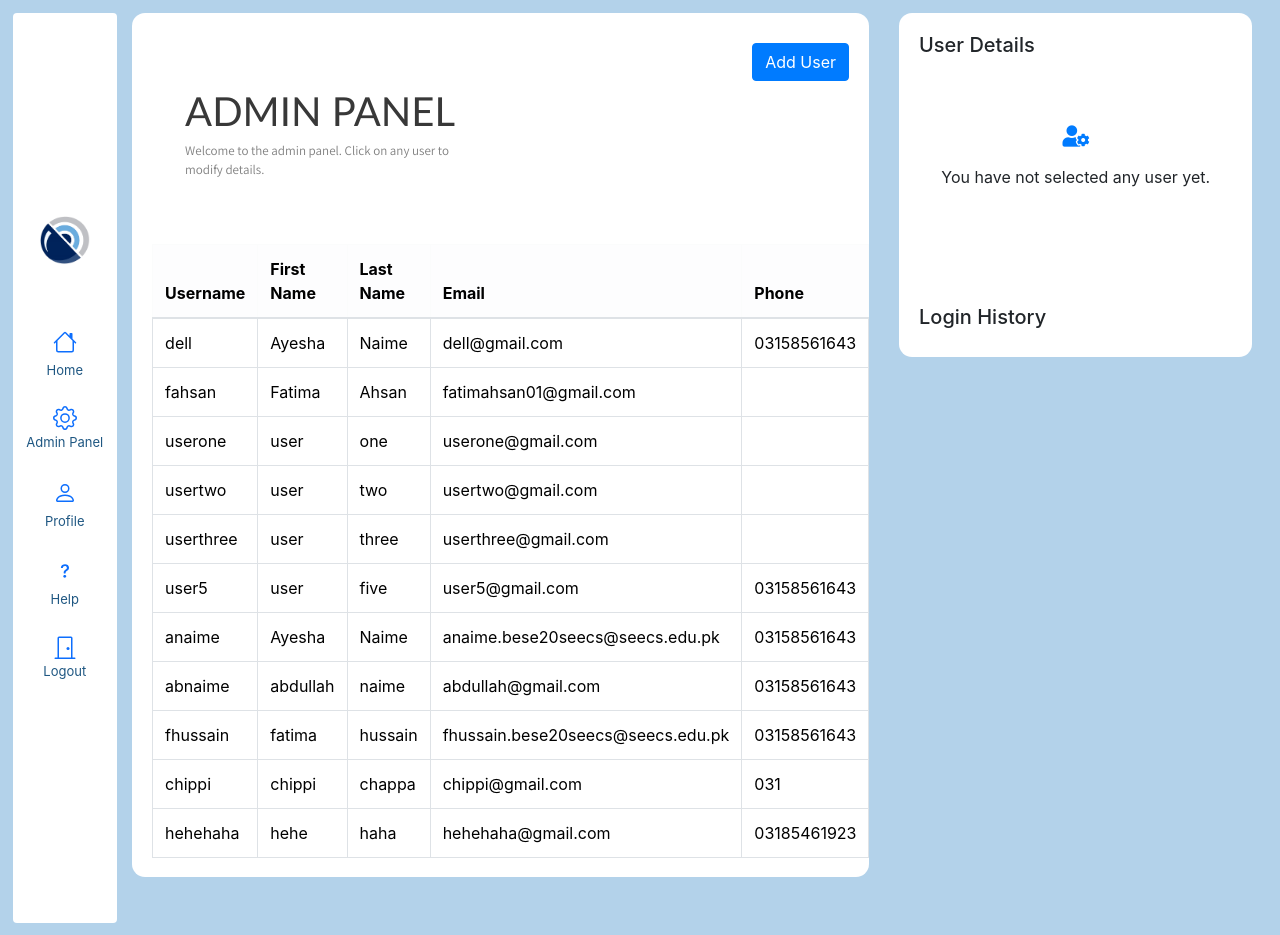
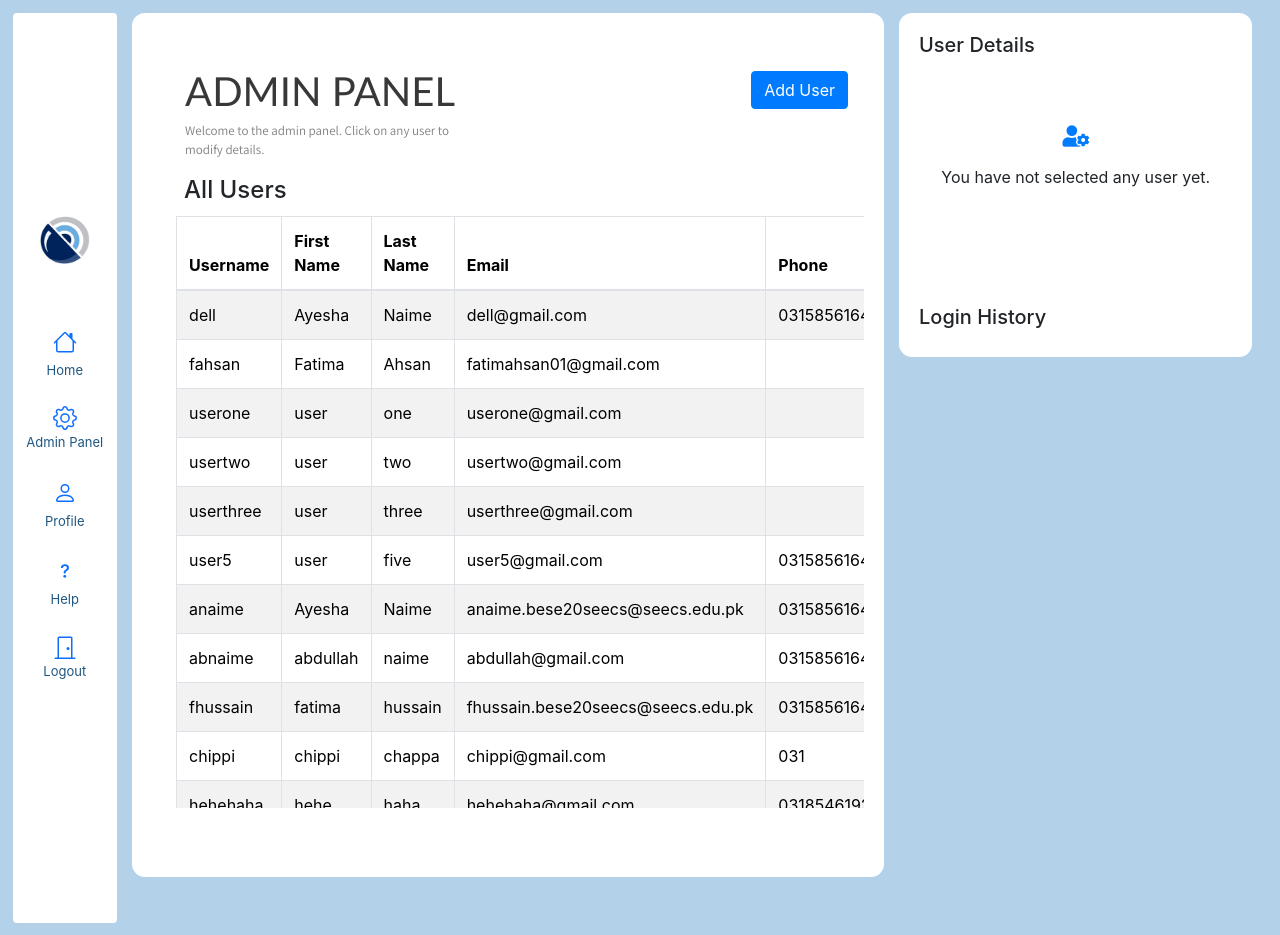
Before and after one commit to AyeshaNaime003/DisasterWatch, a Django app: page /admin-panel/ in a window 1280 px wide. Run offline with Django 4.2, Linux system fonts and the light colour scheme; a user stored in the database is signed in; data comes from the database, SQL or seed files in the repository; both versions use the stored data as it was after the commit; parts of the project's set-up code (start-up, migrations or seed data) failed here and were passed over; some libraries are stand-ins or nearby versions.

Commit message:
main pages bug fixes

```diff
--- a/app/templates/app/adminPanel.html
+++ b/app/templates/app/adminPanel.html
@@ -17,23 +17,26 @@
         <!-- MAIN CONTENT TAKING 1/12TH -->
         <div class="col-md-11">
             {% comment %} <div class="container-fluid"> {% endcomment %}
-                <div class="row gx-3">
-                    <div class="col-lg-8 ">
-                        <div class="card mb-3" style="height: 95vh; overflow-y: auto;">
-                            <div class="card-body">
-                                <div class='row'>
+                <div class="row ">
+                    <div class="col-lg-8 pr-0 ">
+                        <div class="card mb-3 mx-0 " style="height: 95vh">
+                            <div class="card-body pt-0">
+                                <div class='row pt-0 px-0'>
 
-                                    <div class='col p-5 pb-0 pageTitle'>
+                                    <div class='col pt-5 px-5 pb-0 pageTitle'>
                                         ADMIN PANEL
                                         <p class='titleFooter'>Welcome to the admin panel. Click on any user to modify details.<p>
                                     </div>
 
-                                    <div class='col text-end'><a href="{% url 'add-user' %}"><button class="btn  btn-primary ">Add User</button></a>
+                                    <div class='col mt-5 mr-3 text-end'><a href="{% url 'add-user' %}"><button class="btn  btn-primary ">Add User</button></a>
                                     </div>
                                 </div>
-                                <table class="table table-bordered table-hover">
+
+                                <div class="card-title mx-4 px-2 "><h4>All Users</h4></div>
+                                <div class='ml-4 mb-3  tableDiv ' style="height: 65vh; overflow-y: auto;">
+                                    <table class="table table-striped table-bordered table-hover" >
                                         <thead>
-                                        <tr class = 'table-light'>
+                                            <tr >
                                                 <th>Username</th>
                                                 <th>First Name</th>
                                                 <th>Last Name</th>
@@ -55,6 +58,7 @@
                                     </table>
                                 </div>
                             </div>
+                        </div>
 
                     </div>
                     <div class="col-lg-4" >
@@ -73,24 +77,27 @@
                                 <div id="userDetailsContainer" style="display: none;">
                                     <form id="userDetailsForm" method="POST">
                                         {% csrf_token %}
-                                        <div class="form-group">
+                                        <div class='row'>
+                                            <div class="col-md-6 mb-1">
                                                 <input type="number" hidden class="form-control" id="userId" name="id"
                                                     disabled>
 
                                                 <label for="username">Username</label>
-                                            <input type="text" class="form-control" id="username" name="username"
+                                                <input type="text" class="form-control " id="username" name="username"
                                                     disabled>
                                             </div>
-                                        <div class="form-group">
-                                            <label for="email">Email</label>
-                                            <input type="email" class="form-control" id="email" name="email" disabled>
-                                        </div>
-                                        <div class="form-group">
+                                            <div class="col-md-6 mb-1">
                                                 <label for="contact">Contact</label>
                                                 <input type="text" class="form-control" id="contact" name="contact"
                                                     disabled>
                                             </div>
-                                        <div class="form-group">
+                                        </div>
+                                        <div class="form-group mb-1">
+                                            <label for="email">Email</label>
+                                            <input type="email" class="form-control" id="email" name="email" disabled>
+                                        </div>
+
+                                        <div class="form-group mb-1">
                                             <label for="is_admin">Is Admin</label>
                                             <input type="checkbox" id="is_admin" name="is_admin">
                                         </div>
--- a/app/templates/app/help.html
+++ b/app/templates/app/help.html
@@ -15,13 +15,13 @@
         <div class="col-md-11 home-container">
             <div class="card">
                 <div clas='card-body'>
-                    <div class='p-5 pb-0 pageTitle'>
+                    <div class='pt-5 px-5 pb-0 pageTitle'>
                         HELP PAGE
                         <p class='titleFooter'>Welcome to the help page page. Click on any topic category to get info.<p>
                     </div>
 
                     <!-- Categories -->
-                    <div class="row m-5 mt-0">
+                    <div class="row mx-5 mt-0">
                         <div class="mb-4">
                             <div class='text-center bg-pastel-primary text-primary text-uppercase-bold-md'>
                                 <span>Topic categories</span>
--- a/static/styles/profile.css
+++ b/static/styles/profile.css
@@ -78,6 +78,8 @@ section.errorpage h2 i {
 
 div label {
     color: gray;
+    margin-bottom: 0px;
+    padding: 0;
 }
 
 .noInference {
```
Also changed, not shown: app/templates/app/profile.html (+4 -4 lines), db.sqlite3. Lines whose indentation alone changed are shown as unchanged.
